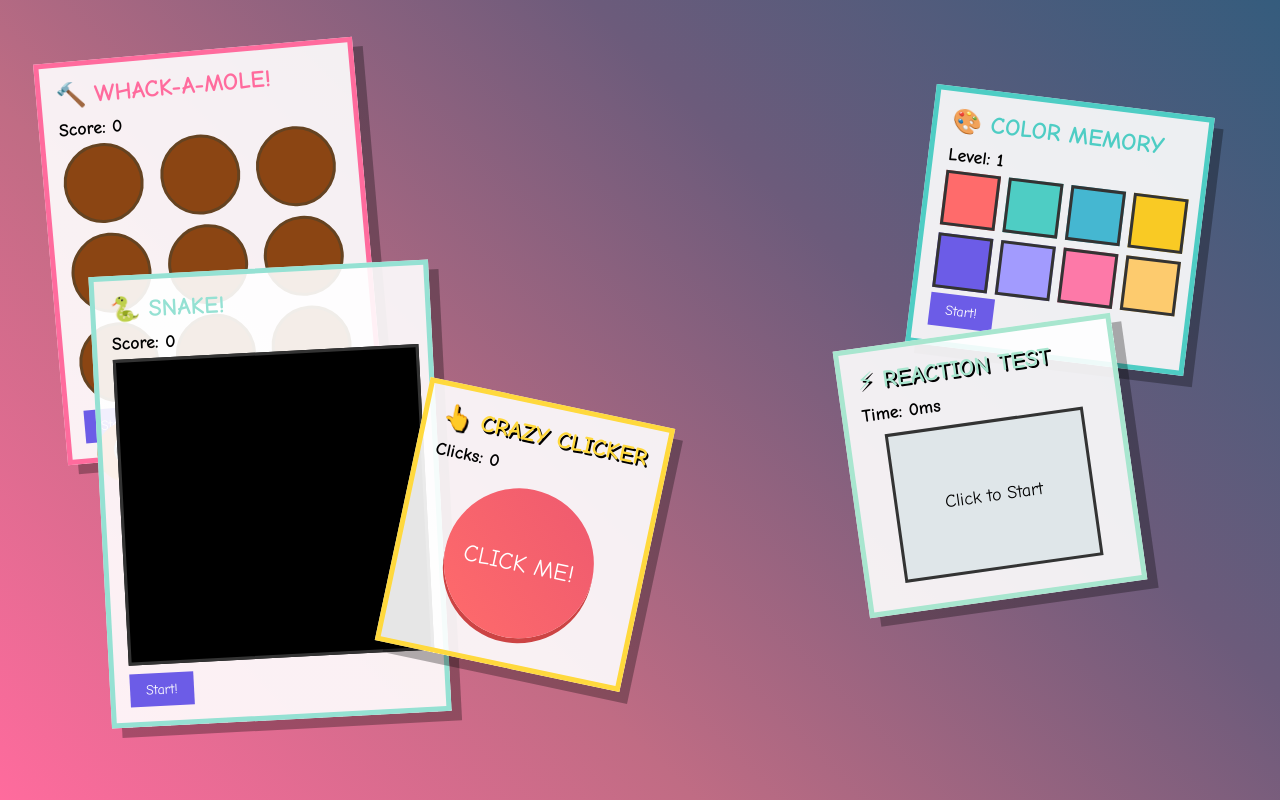
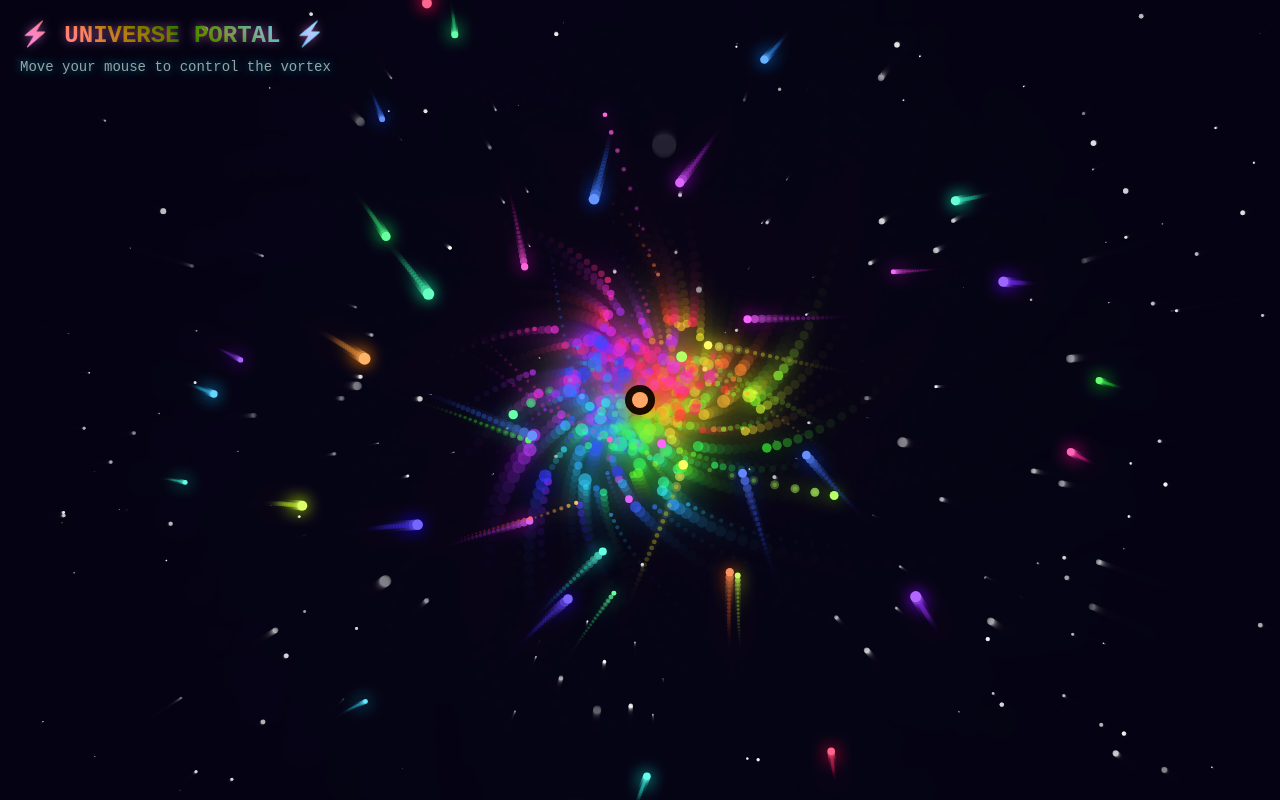
Before and after one commit to anakngbuddha/bored-repo, a plain HTML site: page index.html in a window 1280 px wide. Drawn offline with Linux system fonts and the light colour scheme; animation ran at ten frames a second.

Commit message:
Replace 'Messy Game Playground' with 'Universe Portal'

```diff
--- a/index.html
+++ b/index.html
@@ -3,7 +3,7 @@
 <head>
     <meta charset="UTF-8">
     <meta name="viewport" content="width=device-width, initial-scale=1.0">
-    <title>Messy Game Playground</title>
+    <title>Universe Portal</title>
     <style>
         * {
             margin: 0;
@@ -12,471 +12,338 @@
         }
 
         body {
-            background: linear-gradient(45deg, #ff6b9d, #c06c84, #6c5b7b, #355c7d);
-            overflow-x: hidden;
-            font-family: 'Comic Sans MS', cursive;
-            position: relative;
-            min-height: 100vh;
+            overflow: hidden;
+            background: #000;
+            font-family: 'Courier New', monospace;
         }
 
-        .game-container {
-            position: absolute;
-            border: 5px solid;
-            padding: 15px;
-            background: rgba(255, 255, 255, 0.9);
-            box-shadow: 10px 10px 0 rgba(0,0,0,0.3);
-            cursor: move;
+        #canvas {
+            display: block;
+            cursor: crosshair;
         }
 
-        #whack-a-mole {
-            top: 50px;
-            left: 50px;
-            border-color: #ff6b9d;
-            transform: rotate(-5deg);
-            width: 320px;
+        .info {
+            position: absolute;
+            top: 20px;
+            left: 20px;
+            color: rgba(255, 255, 255, 0.6);
+            font-size: 14px;
+            text-shadow: 0 0 10px rgba(0, 255, 255, 0.5);
+            z-index: 10;
         }
 
-        #whack-a-mole h2 {
-            color: #ff6b9d;
+        .title {
+            font-size: 24px;
+            font-weight: bold;
+            background: linear-gradient(45deg, #00ffff, #ff00ff, #ffff00);
+            -webkit-background-clip: text;
+            background-clip: text;
+            -webkit-text-fill-color: transparent;
             margin-bottom: 10px;
+            animation: shimmer 3s infinite;
         }
 
-        .mole-grid {
-            display: grid;
-            grid-template-columns: repeat(3, 1fr);
-            gap: 10px;
-        }
-
-        .mole-hole {
-            width: 80px;
-            height: 80px;
-            background: #8b4513;
-            border: 3px solid #654321;
-            border-radius: 50%;
-            position: relative;
-            cursor: pointer;
-        }
-
-        .mole {
-            width: 60px;
-            height: 60px;
-            background: #d2691e;
-            border-radius: 50%;
-            position: absolute;
-            top: 50%;
-            left: 50%;
-            transform: translate(-50%, 100%);
-            transition: transform 0.3s;
-        }
-
-        .mole.show {
-            transform: translate(-50%, -50%);
-        }
-
-        .mole::before {
-            content: '👀';
-            font-size: 30px;
-            position: absolute;
-            top: 10px;
-            left: 15px;
-        }
-
-        #color-memory {
-            top: 100px;
-            right: 80px;
-            border-color: #4ecdc4;
-            transform: rotate(7deg);
-            width: 280px;
-        }
-
-        #color-memory h2 {
-            color: #4ecdc4;
-            margin-bottom: 10px;
-        }
-
-        .color-grid {
-            display: grid;
-            grid-template-columns: repeat(4, 1fr);
-            gap: 8px;
-        }
-
-        .color-tile {
-            width: 55px;
-            height: 55px;
-            cursor: pointer;
-            border: 3px solid #333;
-            transition: transform 0.2s;
-        }
-
-        .color-tile:active {
-            transform: scale(0.9);
-        }
-
-        #snake-game {
-            bottom: 80px;
-            left: 100px;
-            border-color: #95e1d3;
-            transform: rotate(-3deg);
-            width: 340px;
-        }
-
-        #snake-game h2 {
-            color: #95e1d3;
-            margin-bottom: 10px;
-        }
-
-        #snake-canvas {
-            border: 3px solid #333;
-            background: #000;
-        }
-
-        #clicker {
-            top: 400px;
-            left: 400px;
-            border-color: #ffd93d;
-            transform: rotate(12deg);
-            width: 250px;
-        }
-
-        #clicker h2 {
-            color: #ffd93d;
-            text-shadow: 2px 2px #000;
-            margin-bottom: 10px;
-        }
-
-        #click-button {
-            width: 150px;
-            height: 150px;
-            border-radius: 50%;
-            background: linear-gradient(45deg, #ff6b6b, #ee5a6f);
-            border: none;
-            font-size: 24px;
-            cursor: pointer;
-            transition: transform 0.1s;
-            box-shadow: 0 5px 0 #cc4444;
-            margin: 10px auto;
-            display: block;
-        }
-
-        #click-button:active {
-            transform: translateY(5px);
-            box-shadow: 0 0 0 #cc4444;
-        }
-
-        #reaction-test {
-            bottom: 200px;
-            right: 150px;
-            border-color: #a8e6cf;
-            transform: rotate(-8deg);
-            width: 280px;
-        }
-
-        #reaction-test h2 {
-            color: #a8e6cf;
-            text-shadow: 2px 2px #000;
-            margin-bottom: 10px;
-        }
-
-        #reaction-box {
-            width: 200px;
-            height: 150px;
-            background: #dfe6e9;
-            border: 3px solid #333;
-            display: flex;
-            align-items: center;
-            justify-content: center;
-            font-size: 18px;
-            cursor: pointer;
-            margin: 10px auto;
-        }
-
-        #reaction-box.green {
-            background: #00b894;
-            color: white;
-        }
-
-        .score {
-            font-size: 18px;
-            font-weight: bold;
-            margin: 5px 0;
-        }
-
-        button {
-            background: #6c5ce7;
-            color: white;
-            border: none;
-            padding: 8px 16px;
-            cursor: pointer;
-            font-size: 14px;
-            margin-top: 5px;
-            font-family: 'Comic Sans MS', cursive;
-        }
-
-        button:hover {
-            background: #5f4dd1;
+        @keyframes shimmer {
+            0%, 100% { filter: hue-rotate(0deg); }
+            50% { filter: hue-rotate(360deg); }
         }
     </style>
 </head>
 <body>
-    <!-- Whack-a-Mole Game -->
-    <div class="game-container" id="whack-a-mole">
-        <h2>🔨 WHACK-A-MOLE!</h2>
-        <div class="score">Score: <span id="mole-score">0</span></div>
-        <div class="mole-grid" id="mole-grid"></div>
-        <button onclick="startMoleGame()">Start!</button>
+    <div class="info">
+        <div class="title">⚡ UNIVERSE PORTAL ⚡</div>
+        <div>Move your mouse to control the vortex</div>
     </div>
-
-    <!-- Color Memory Game -->
-    <div class="game-container" id="color-memory">
-        <h2>🎨 COLOR MEMORY</h2>
-        <div class="score">Level: <span id="color-level">1</span></div>
-        <div class="color-grid" id="color-grid"></div>
-        <button onclick="startColorGame()">Start!</button>
-    </div>
-
-    <!-- Snake Game -->
-    <div class="game-container" id="snake-game">
-        <h2>🐍 SNAKE!</h2>
-        <div class="score">Score: <span id="snake-score">0</span></div>
-        <canvas id="snake-canvas" width="300" height="300"></canvas>
-        <button onclick="startSnakeGame()">Start!</button>
-    </div>
-
-    <!-- Clicker Game -->
-    <div class="game-container" id="clicker">
-        <h2>👆 CRAZY CLICKER</h2>
-        <div class="score">Clicks: <span id="click-count">0</span></div>
-        <button id="click-button">CLICK ME!</button>
-    </div>
-
-    <!-- Reaction Test -->
-    <div class="game-container" id="reaction-test">
-        <h2>⚡ REACTION TEST</h2>
-        <div class="score">Time: <span id="reaction-time">0</span>ms</div>
-        <div id="reaction-box">Click to Start</div>
-    </div>
+    <canvas id="canvas"></canvas>
 
     <script>
-        // Make containers draggable
-        const containers = document.querySelectorAll('.game-container');
-        containers.forEach(container => {
-            let isDragging = false;
-            let currentX, currentY, initialX, initialY;
+        const canvas = document.getElementById('canvas');
+        const ctx = canvas.getContext('2d');
 
-            container.addEventListener('mousedown', (e) => {
-                if (e.target.tagName !== 'BUTTON' && e.target.tagName !== 'CANVAS' && !e.target.classList.contains('mole-hole') && !e.target.classList.contains('color-tile') && e.target.id !== 'click-button' && e.target.id !== 'reaction-box') {
-                    isDragging = true;
-                    initialX = e.clientX - container.offsetLeft;
-                    initialY = e.clientY - container.offsetTop;
-                }
-            });
+        let width = canvas.width = window.innerWidth;
+        let height = canvas.height = window.innerHeight;
+        let centerX = width / 2;
+        let centerY = height / 2;
 
-            document.addEventListener('mousemove', (e) => {
-                if (isDragging) {
-                    e.preventDefault();
-                    currentX = e.clientX - initialX;
-                    currentY = e.clientY - initialY;
-                    container.style.left = currentX + 'px';
-                    container.style.top = currentY + 'px';
-                }
-            });
+        let mouseX = centerX;
+        let mouseY = centerY;
+        let targetX = centerX;
+        let targetY = centerY;
 
-            document.addEventListener('mouseup', () => {
-                isDragging = false;
-            });
-        });
+        let time = 0;
+        let hue = 0;
 
-        // Whack-a-Mole
-        let moleScore = 0;
-        let moleInterval;
-        const moleGrid = document.getElementById('mole-grid');
-
-        for (let i = 0; i < 9; i++) {
-            const hole = document.createElement('div');
-            hole.className = 'mole-hole';
-            const mole = document.createElement('div');
-            mole.className = 'mole';
-            hole.appendChild(mole);
-            hole.addEventListener('click', () => {
-                if (mole.classList.contains('show')) {
-                    mole.classList.remove('show');
-                    moleScore++;
-                    document.getElementById('mole-score').textContent = moleScore;
-                }
-            });
-            moleGrid.appendChild(hole);
+        // Star field in background
+        class Star {
+            constructor() {
+                this.reset();
             }
 
-        function startMoleGame() {
-            moleScore = 0;
-            document.getElementById('mole-score').textContent = moleScore;
-            clearInterval(moleInterval);
-            moleInterval = setInterval(() => {
-                const moles = document.querySelectorAll('.mole');
-                moles.forEach(m => m.classList.remove('show'));
-                const randomMole = moles[Math.floor(Math.random() * moles.length)];
-                randomMole.classList.add('show');
-                setTimeout(() => randomMole.classList.remove('show'), 800);
-            }, 1000);
+            reset() {
+                this.x = Math.random() * width;
+                this.y = Math.random() * height;
+                this.z = Math.random() * 1500;
+                this.size = Math.random() * 2;
+                this.speed = Math.random() * 0.5 + 0.2;
+                this.pulse = Math.random() * Math.PI * 2;
             }
 
-        // Color Memory
-        const colors = ['#ff6b6b', '#4ecdc4', '#45b7d1', '#f9ca24', '#6c5ce7', '#a29bfe', '#fd79a8', '#fdcb6e'];
-        let colorSequence = [];
-        let playerSequence = [];
-        let colorLevel = 1;
-        const colorGrid = document.getElementById('color-grid');
+            update() {
+                this.pulse += 0.05;
+                const dx = this.x - centerX;
+                const dy = this.y - centerY;
+                const dist = Math.sqrt(dx * dx + dy * dy);
 
-        colors.forEach((color, idx) => {
-            const tile = document.createElement('div');
-            tile.className = 'color-tile';
-            tile.style.background = color;
-            tile.addEventListener('click', () => {
-                playerSequence.push(idx);
-                tile.style.opacity = '0.5';
-                setTimeout(() => tile.style.opacity = '1', 200);
-                checkColorSequence();
-            });
-            colorGrid.appendChild(tile);
-        });
-
-        function startColorGame() {
-            colorLevel = 1;
-            colorSequence = [];
-            playerSequence = [];
-            document.getElementById('color-level').textContent = colorLevel;
-            nextColorRound();
+                // Stars get pulled toward portal
+                if (dist < 300) {
+                    this.x += dx * -0.002;
+                    this.y += dy * -0.002;
                 }
 
-        function nextColorRound() {
-            playerSequence = [];
-            colorSequence.push(Math.floor(Math.random() * colors.length));
-            playColorSequence();
-        }
-
-        function playColorSequence() {
-            const tiles = document.querySelectorAll('.color-tile');
-            colorSequence.forEach((idx, i) => {
-                setTimeout(() => {
-                    tiles[idx].style.opacity = '0.3';
-                    setTimeout(() => tiles[idx].style.opacity = '1', 300);
-                }, i * 600);
-            });
-        }
-
-        function checkColorSequence() {
-            const currentIndex = playerSequence.length - 1;
-            if (playerSequence[currentIndex] !== colorSequence[currentIndex]) {
-                alert('Wrong! Starting over...');
-                startColorGame();
-                return;
-            }
-            if (playerSequence.length === colorSequence.length) {
-                colorLevel++;
-                document.getElementById('color-level').textContent = colorLevel;
-                setTimeout(nextColorRound, 1000);
+                // Depth effect
+                this.z -= this.speed;
+                if (this.z <= 0) {
+                    this.reset();
+                    this.z = 1500;
                 }
             }
 
-        // Snake Game
-        const canvas = document.getElementById('snake-canvas');
-        const ctx = canvas.getContext('2d');
-        const gridSize = 15;
-        const tileCount = canvas.width / gridSize;
-        let snake = [{x: 10, y: 10}];
-        let food = {x: 5, y: 5};
-        let dx = 0, dy = 0;
-        let snakeScore = 0;
-        let snakeGame;
+            draw() {
+                const scale = 1500 / (1500 - this.z);
+                const x2d = (this.x - centerX) * scale + centerX;
+                const y2d = (this.y - centerY) * scale + centerY;
+                const size = this.size * scale;
+                const alpha = Math.sin(this.pulse) * 0.3 + 0.7;
 
-        document.addEventListener('keydown', (e) => {
-            if (e.key === 'ArrowUp' && dy === 0) { dx = 0; dy = -1; }
-            if (e.key === 'ArrowDown' && dy === 0) { dx = 0; dy = 1; }
-            if (e.key === 'ArrowLeft' && dx === 0) { dx = -1; dy = 0; }
-            if (e.key === 'ArrowRight' && dx === 0) { dx = 1; dy = 0; }
-        });
-
-        function startSnakeGame() {
-            snake = [{x: 10, y: 10}];
-            food = {x: 5, y: 5};
-            dx = 1;
-            dy = 0;
-            snakeScore = 0;
-            document.getElementById('snake-score').textContent = snakeScore;
-            clearInterval(snakeGame);
-            snakeGame = setInterval(updateSnake, 100);
-        }
-
-        function updateSnake() {
-            const head = {x: snake[0].x + dx, y: snake[0].y + dy};
-
-            if (head.x < 0 || head.x >= tileCount || head.y < 0 || head.y >= tileCount ||
-                snake.some(s => s.x === head.x && s.y === head.y)) {
-                clearInterval(snakeGame);
-                alert('Game Over! Score: ' + snakeScore);
+                if (x2d < 0 || x2d > width || y2d < 0 || y2d > height) {
+                    this.reset();
                     return;
                 }
 
-            snake.unshift(head);
-
-            if (head.x === food.x && head.y === food.y) {
-                snakeScore++;
-                document.getElementById('snake-score').textContent = snakeScore;
-                food = {
-                    x: Math.floor(Math.random() * tileCount),
-                    y: Math.floor(Math.random() * tileCount)
-                };
-            } else {
-                snake.pop();
+                ctx.fillStyle = `rgba(255, 255, 255, ${alpha * (1 - this.z / 1500)})`;
+                ctx.beginPath();
+                ctx.arc(x2d, y2d, size, 0, Math.PI * 2);
+                ctx.fill();
+            }
         }
 
-            drawSnake();
+        // Vortex ring particles
+        class VortexParticle {
+            constructor(angle, radius, layer) {
+                this.angle = angle;
+                this.radius = radius;
+                this.layer = layer;
+                this.speed = 0.02 + layer * 0.005;
+                this.size = Math.random() * 3 + 1;
+                this.life = 1;
+                this.targetRadius = 0;
             }
 
-        function drawSnake() {
-            ctx.fillStyle = '#000';
-            ctx.fillRect(0, 0, canvas.width, canvas.height);
+            update() {
+                this.angle += this.speed;
+                this.radius += (this.targetRadius - this.radius) * 0.05;
 
-            ctx.fillStyle = '#0f0';
-            snake.forEach(s => {
-                ctx.fillRect(s.x * gridSize, s.y * gridSize, gridSize - 2, gridSize - 2);
+                // Spiral inward
+                this.radius -= 0.5;
+                if (this.radius < 10) {
+                    this.life -= 0.02;
+                }
+            }
+
+            draw() {
+                if (this.life <= 0) return;
+
+                const wobble = Math.sin(time * 2 + this.angle * 3) * 10;
+                const x = centerX + Math.cos(this.angle) * (this.radius + wobble);
+                const y = centerY + Math.sin(this.angle) * (this.radius + wobble);
+
+                const depth = (400 - this.radius) / 400;
+                const size = this.size * (1 + depth);
+
+                const colorHue = (hue + this.layer * 30 + this.angle * 50) % 360;
+                const alpha = this.life * (1 - depth * 0.5);
+
+                ctx.shadowBlur = 20;
+                ctx.shadowColor = `hsla(${colorHue}, 100%, 50%, ${alpha})`;
+                ctx.fillStyle = `hsla(${colorHue}, 100%, 60%, ${alpha})`;
+                ctx.beginPath();
+                ctx.arc(x, y, size, 0, Math.PI * 2);
+                ctx.fill();
+                ctx.shadowBlur = 0;
+            }
+        }
+
+        // Light particles being sucked in
+        class LightParticle {
+            constructor() {
+                this.reset();
+            }
+
+            reset() {
+                const angle = Math.random() * Math.PI * 2;
+                const distance = Math.random() * 300 + 200;
+                this.x = centerX + Math.cos(angle) * distance;
+                this.y = centerY + Math.sin(angle) * distance;
+                this.vx = 0;
+                this.vy = 0;
+                this.size = Math.random() * 4 + 2;
+                this.hue = Math.random() * 360;
+                this.life = 1;
+                this.trail = [];
+            }
+
+            update() {
+                const dx = centerX - this.x;
+                const dy = centerY - this.y;
+                const dist = Math.sqrt(dx * dx + dy * dy);
+
+                if (dist < 20) {
+                    this.reset();
+                    return;
+                }
+
+                // Gravitational pull with spiral
+                const force = 200 / (dist * dist) * 50;
+                const angle = Math.atan2(dy, dx);
+                const spiralAngle = angle + Math.sin(time * 2) * 0.5;
+
+                this.vx += Math.cos(spiralAngle) * force;
+                this.vy += Math.sin(spiralAngle) * force;
+
+                // Velocity damping
+                this.vx *= 0.98;
+                this.vy *= 0.98;
+
+                this.x += this.vx;
+                this.y += this.vy;
+
+                // Trail effect
+                this.trail.push({x: this.x, y: this.y});
+                if (this.trail.length > 15) {
+                    this.trail.shift();
+                }
+            }
+
+            draw() {
+                // Draw trail
+                for (let i = 0; i < this.trail.length; i++) {
+                    const t = this.trail[i];
+                    const alpha = (i / this.trail.length) * 0.3;
+                    ctx.fillStyle = `hsla(${this.hue}, 100%, 60%, ${alpha})`;
+                    ctx.beginPath();
+                    ctx.arc(t.x, t.y, this.size * 0.5, 0, Math.PI * 2);
+                    ctx.fill();
+                }
+
+                // Draw particle
+                ctx.shadowBlur = 15;
+                ctx.shadowColor = `hsla(${this.hue}, 100%, 50%, 0.8)`;
+                ctx.fillStyle = `hsla(${this.hue}, 100%, 70%, 1)`;
+                ctx.beginPath();
+                ctx.arc(this.x, this.y, this.size, 0, Math.PI * 2);
+                ctx.fill();
+                ctx.shadowBlur = 0;
+            }
+        }
+
+        // Initialize particles
+        const stars = Array.from({length: 200}, () => new Star());
+        const lightParticles = Array.from({length: 50}, () => new LightParticle());
+        let vortexParticles = [];
+
+        // Spawn vortex particles continuously
+        function spawnVortexParticles() {
+            for (let layer = 0; layer < 5; layer++) {
+                for (let i = 0; i < 3; i++) {
+                    const angle = Math.random() * Math.PI * 2;
+                    const radius = 300 + layer * 50;
+                    vortexParticles.push(new VortexParticle(angle, radius, layer));
+                }
+            }
+
+            // Remove dead particles
+            vortexParticles = vortexParticles.filter(p => p.life > 0);
+        }
+
+        // Mouse interaction
+        canvas.addEventListener('mousemove', (e) => {
+            targetX = e.clientX;
+            targetY = e.clientY;
         });
 
-            ctx.fillStyle = '#f00';
-            ctx.fillRect(food.x * gridSize, food.y * gridSize, gridSize - 2, gridSize - 2);
+        // Animation loop
+        function animate() {
+            time += 0.016;
+            hue = (hue + 0.5) % 360;
+
+            // Smooth mouse follow
+            centerX += (targetX - centerX) * 0.05;
+            centerY += (targetY - centerY) * 0.05;
+
+            // Dynamic background
+            const bgHue = Math.sin(time * 0.5) * 60 + 230;
+            ctx.fillStyle = `hsla(${bgHue}, 70%, 5%, 0.3)`;
+            ctx.fillRect(0, 0, width, height);
+
+            // Draw and update stars
+            stars.forEach(star => {
+                star.update();
+                star.draw();
+            });
+
+            // Spawn new vortex particles
+            if (vortexParticles.length < 400) {
+                spawnVortexParticles();
             }
 
-        // Clicker Game
-        let clickCount = 0;
-        document.getElementById('click-button').addEventListener('click', () => {
-            clickCount++;
-            document.getElementById('click-count').textContent = clickCount;
+            // Draw portal core glow
+            const gradient = ctx.createRadialGradient(centerX, centerY, 0, centerX, centerY, 150);
+            gradient.addColorStop(0, `hsla(${hue}, 100%, 50%, 0.3)`);
+            gradient.addColorStop(0.5, `hsla(${hue + 60}, 100%, 30%, 0.1)`);
+            gradient.addColorStop(1, 'rgba(0, 0, 0, 0)');
+            ctx.fillStyle = gradient;
+            ctx.beginPath();
+            ctx.arc(centerX, centerY, 150, 0, Math.PI * 2);
+            ctx.fill();
+
+            // Draw vortex particles
+            vortexParticles.forEach(p => {
+                p.update();
+                p.draw();
             });
 
-        // Reaction Test
-        let reactionStart;
-        let reactionWaiting = false;
-        const reactionBox = document.getElementById('reaction-box');
+            // Draw light particles
+            lightParticles.forEach(p => {
+                p.update();
+                p.draw();
+            });
 
-        reactionBox.addEventListener('click', () => {
-            if (!reactionWaiting && !reactionBox.classList.contains('green')) {
-                reactionBox.textContent = 'Wait...';
-                reactionBox.style.background = '#e74c3c';
-                reactionWaiting = true;
-                setTimeout(() => {
-                    reactionBox.classList.add('green');
-                    reactionBox.textContent = 'CLICK NOW!';
-                    reactionStart = Date.now();
-                }, Math.random() * 3000 + 1000);
-            } else if (reactionBox.classList.contains('green')) {
-                const time = Date.now() - reactionStart;
-                document.getElementById('reaction-time').textContent = time;
-                reactionBox.classList.remove('green');
-                reactionBox.textContent = 'Click to Start';
-                reactionBox.style.background = '#dfe6e9';
-                reactionWaiting = false;
+            // Central singularity
+            ctx.shadowBlur = 30;
+            ctx.shadowColor = `hsla(${hue}, 100%, 50%, 1)`;
+            ctx.fillStyle = '#000';
+            ctx.beginPath();
+            ctx.arc(centerX, centerY, 15, 0, Math.PI * 2);
+            ctx.fill();
+
+            ctx.fillStyle = `hsla(${hue}, 100%, 70%, 1)`;
+            ctx.beginPath();
+            ctx.arc(centerX, centerY, 8, 0, Math.PI * 2);
+            ctx.fill();
+            ctx.shadowBlur = 0;
+
+            requestAnimationFrame(animate);
         }
+
+        // Resize handler
+        window.addEventListener('resize', () => {
+            width = canvas.width = window.innerWidth;
+            height = canvas.height = window.innerHeight;
+            centerX = width / 2;
+            centerY = height / 2;
         });
+
+        animate();
     </script>
 </body>
 </html>
```
Lines whose indentation alone changed are shown as unchanged.
